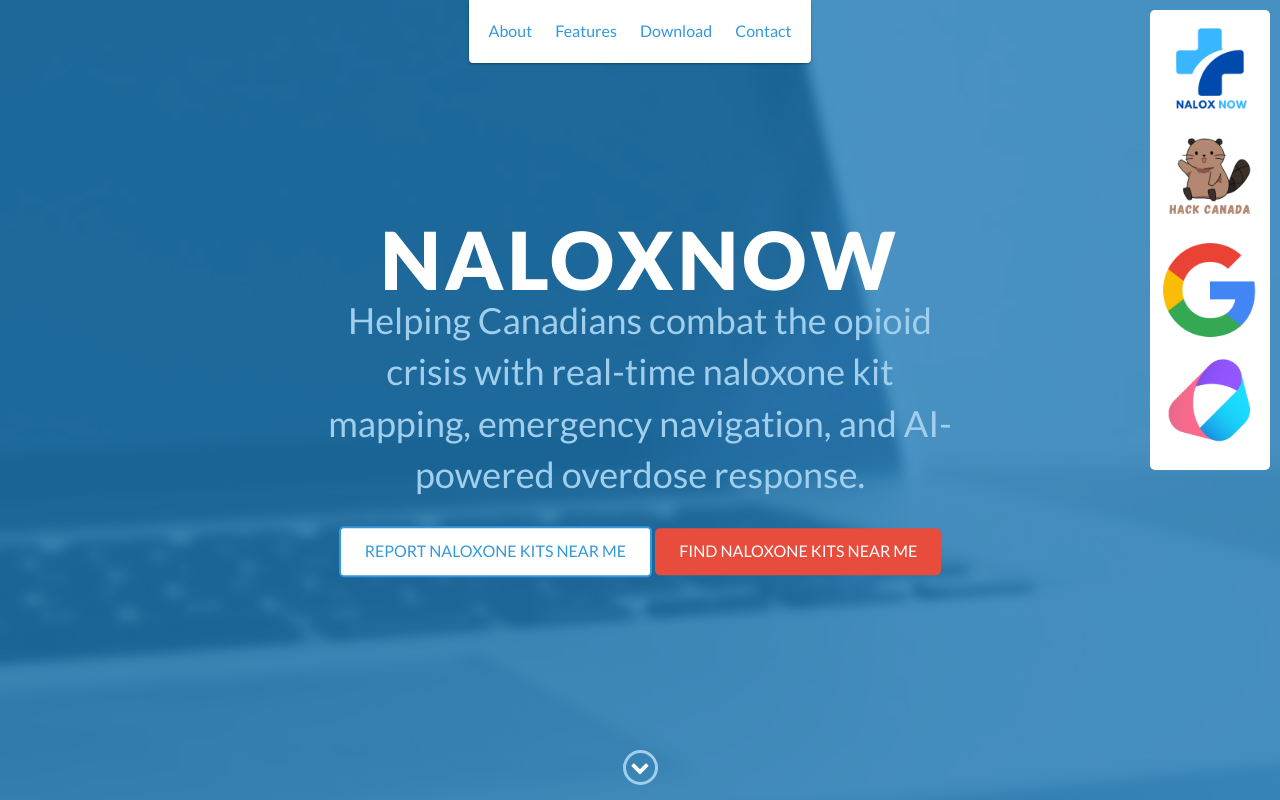
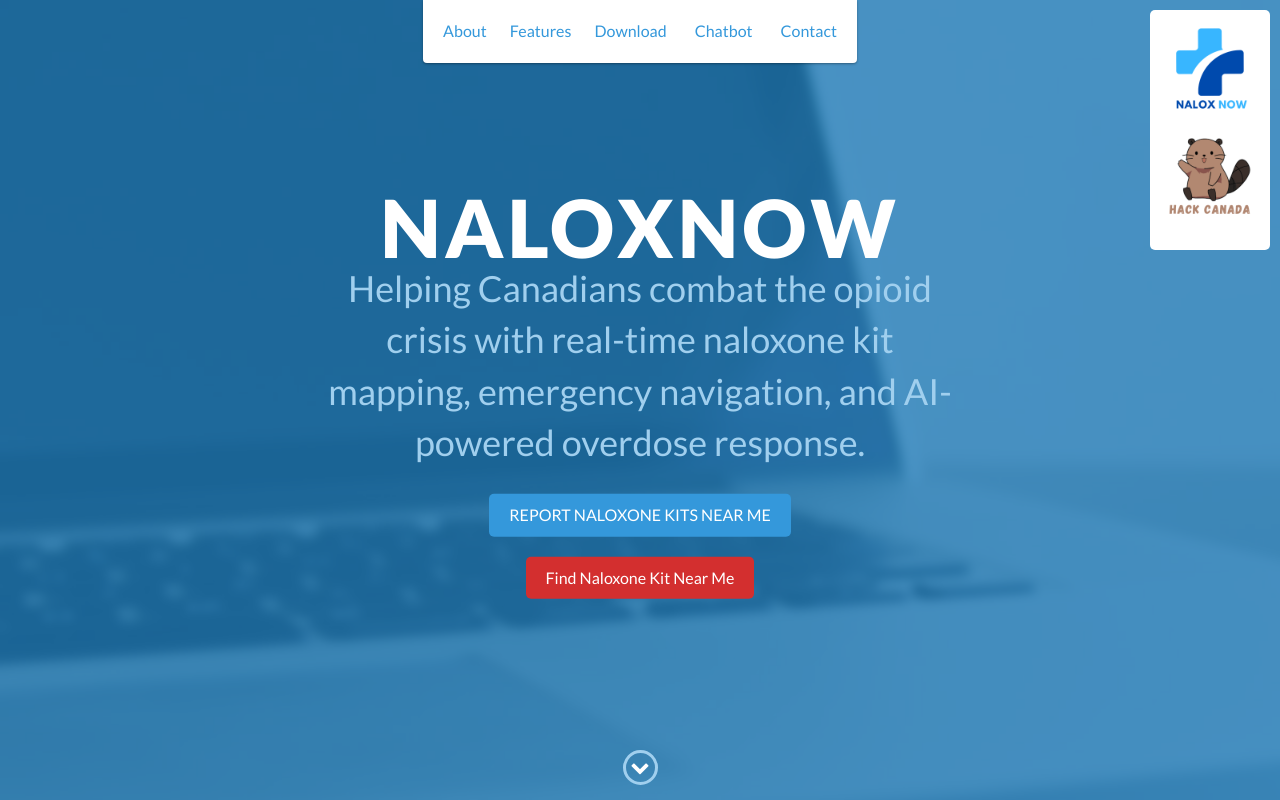
Before and after one commit to SathvikHaridasu/NaloxNow, a website: page index.html in a window 1280 px wide. Shown: the top 800 px of the page. Drawn offline with nearby package versions, Linux system fonts and the light colour scheme.

Commit message:
Chatbot index

```diff
--- a/index.html
+++ b/index.html
@@ -3,7 +3,7 @@
 
 <head>
     <meta charset="utf-8">
-    <meta http-equiv="X-UA-Compatible" content="IE=edge">
+    <meta http-equiv="X-UA-Compatible" IE=edge">
     <meta name="viewport" content="width=device-width, initial-scale=1">
     <title>NaloxNow</title>
     <link rel="shortcut icon" href="favicon.ico" type="image/x-icon">
@@ -117,6 +117,8 @@
             border-radius: 5px;
             text-align: center;
             /* Center the images horizontally */
+            display: flex;
+            flex-direction: column;
         }
 
         #logo-container img {
@@ -124,8 +126,6 @@
             height: auto;
             display: block;
             margin-bottom: 10px;
-            margin-left: auto;
-            margin-right: auto;
         }
 
         /* FAQ Styles */
@@ -202,7 +202,7 @@
 
         /* Report Button */
         .report-button {
-            display: inline-block;
+            display: block;
             padding: 10px 20px;
             font-size: 1em;
             border-radius: 5px;
@@ -221,45 +221,69 @@
             /* Darker blue on hover */
         }
 
-        /* Custom button styles */
-        .custom-button {
-            display: inline-block;
-            padding: 12px 24px;
+        /* Red Find Button */
+        .find-button {
+            display: block;
+            padding: 10px 20px;
             font-size: 1em;
             border-radius: 5px;
+            background-color: #D32F2F;
+            /* Red color */
+            color: white;
             text-decoration: none;
+            /* Remove underline */
             cursor: pointer;
             margin-top: 10px;
-            border: none;
-            /* Remove default border */
-            transition: background-color 0.3s ease;
-            /* Smooth transition for hover effect */
-            text-align: center;
-            /* Ensure text is centered */
+            /* Add some space */
         }
 
-        .report-naloxone-button {
-            background-color: white;
-            color: #3498db;
-            /* Blue text */
-            border: 2px solid #3498db;
-            /* Add a blue border */
+        .find-button:hover {
+            background-color: #B71C1C;
+            /* Darker red on hover */
         }
 
-        .report-naloxone-button:hover {
-            background-color: #e7f3ff;
-            /* Lighter blue on hover */
+        /* Lead Content Adjustments */
+        #lead-content {
+            display: flex;
+            flex-direction: column;
+            align-items: center;
+            text-align: center;
         }
 
-        .find-naloxone-button {
-            background-color: #e74c3c;
-            /* Red background */
-            color: white;
+        #lead-content a {
+            margin-bottom: 10px;
+            width: fit-content;
+            /* Adjust width to content */
         }
 
-        .find-naloxone-button:hover {
-            background-color: #c0392b;
-            /* Darker red on hover */
+        #logo-container {
+            position: absolute;
+            top: 10px;
+            right: 10px;
+            background-color: white;
+            padding: 10px;
+            border-radius: 5px;
+            text-align: center;
+            /* Center the images horizontally */
+            display: flex;
+            flex-direction: column;
+        }
+
+        /* New styles for chatbot */
+        #menu li a.chatbot-link {
+            background-color: white;
+            /* Green background */
+            color: #3498DB;
+            /* White text */
+            border-radius: 5px;
+            /* Rounded corners */
+            padding: 10px 15px;
+            /* Padding for better appearance */
+        }
+
+        #menu li a.chatbot-link:hover {
+            /* background-color:; */
+            /* Darker green on hover */
         }
     </style>
 </head>
@@ -284,14 +308,15 @@
                 <a href="#download">Download</a>
             </li>
             <li>
+                <a href="chatbot.html" class="chatbot-link">Chatbot</a>
+            </li>
+            <li>
                 <a href="#contact">Contact</a>
             </li>
         </ul>
         <div id="logo-container">
             <img src="images/NaloxNow.png" alt="NaloxNow Logo">
             <img src="images/HackCanada Logo.png" alt="HackCanada Logo">
-            <img src="images/Google.png" alt="Google Logo">
-            <img src="images/orkes.png" alt="Orkes Logo">
         </div>
     </header>
     <!-- End header -->
@@ -300,14 +325,13 @@
         <div id="lead-content">
             <h1>NaloxNow</h1>
             <h2>Helping Canadians combat the opioid crisis with real-time naloxone kit mapping, emergency navigation, and AI-powered overdose response.</h2>
-            <!-- Custom styled buttons -->
-            <a href="report.html" class="custom-button report-naloxone-button">REPORT NALOXONE KITS NEAR ME</a>
-            <a href="maps.html" class="custom-button find-naloxone-button">FIND NALOXONE KITS NEAR ME</a>
+            <a href="report.html" class="report-button">REPORT NALOXONE KITS NEAR ME</a>
+            <a href="maps.html" class="find-button">Find Naloxone Kit Near Me</a>
         </div>
         <!-- End #lead-content -->
 
         <div id="lead-overlay"></div>
-        <!-- End #lead-overlay -->
+
         <div id="lead-down">
             <span>
                 <i class="fa fa-chevron-down" aria-hidden="true"></i>
@@ -431,7 +455,7 @@
     <!-- End #download -->
 
     <div id="contact">
-        <h2 class="heading">Contact Us For Inquiries</h2>
+        <h2 class="heading">Get in Touch</h2>
         <div id="contact-form">
             <form method="POST" action="https://formspree.io/f/xbldelbb">
                 <input type="hidden" name="_subject" value="Contact request from personal website" />
```
